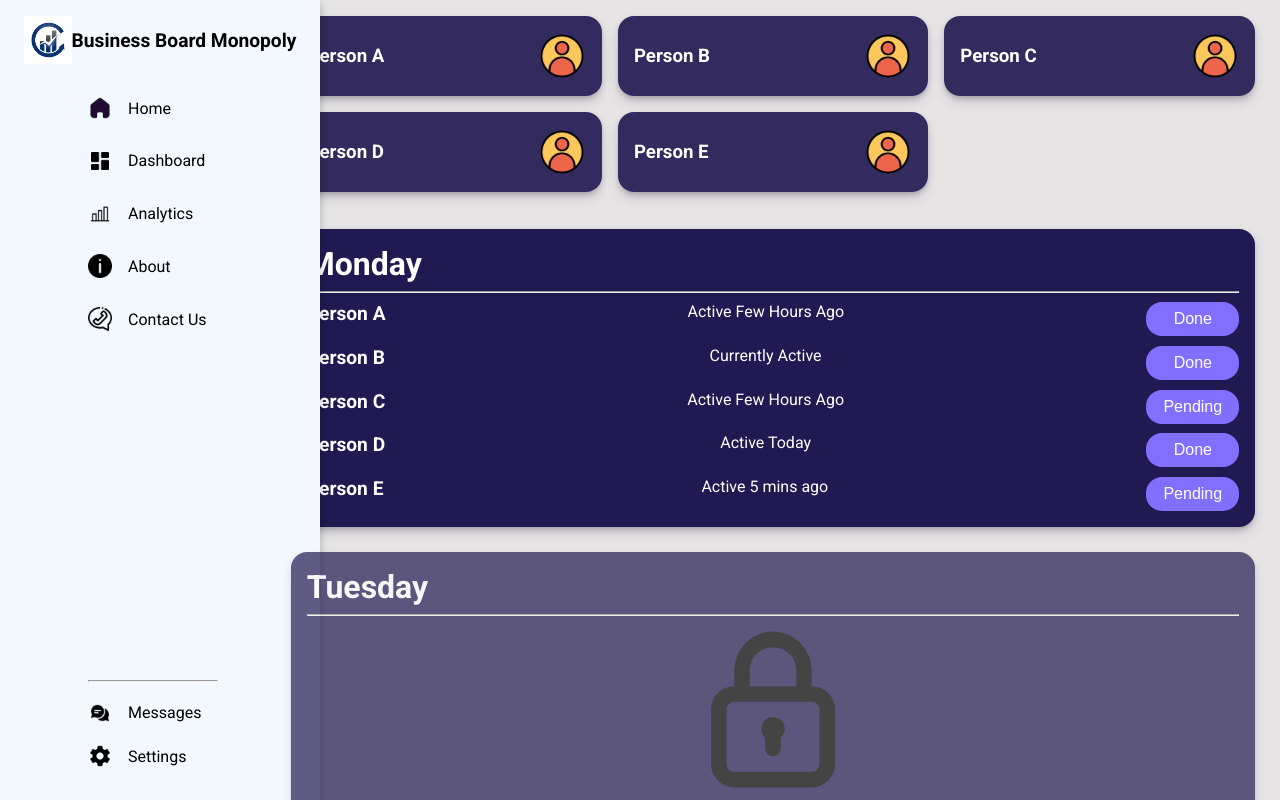
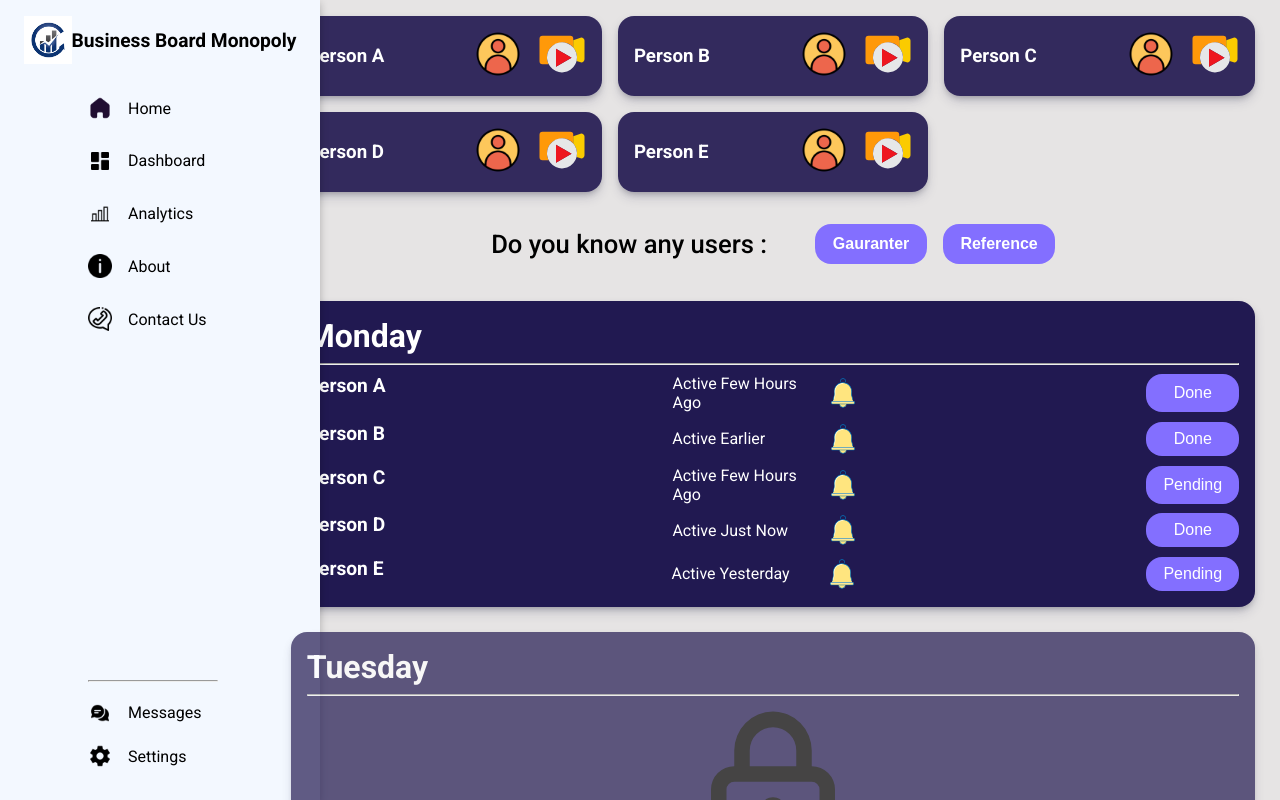
Before and after one commit to vireshkoli/Business-Board-Monopoly, a React (Vite) app: page /dashboard in a window 1280 px wide. Shown: the top 800 px of the page. Built offline with nearby package versions, Linux system fonts and the light colour scheme.

Commit message:
Video call and Poke button added

```diff
--- a/src/Dashboard/Dashboard.css
+++ b/src/Dashboard/Dashboard.css
@@ -25,3 +25,30 @@
   margin-top: 1rem;
   align-items: center;
 }
+.referals{
+  display: flex;
+  align-items: center;
+  gap: 3rem;
+  margin: 1rem 0;
+  width: 90%;
+  justify-content: center;
+  font-size: 1.6rem;
+  font-weight: 500;
+}
+.referals a{
+  text-decoration: none;
+  font-size: 1rem;
+  color: white;
+  font-weight: bold;
+}
+.refbuttons{
+  display: flex;
+  gap: 1rem;
+}
+.refbuttons button{
+  background-color: rgb(131, 111, 255);
+  border: none;
+  width: 7rem;
+  height: 2.5rem;
+  border-radius: 1rem;
+}
--- a/src/Dashboard/Dashboard.jsx
+++ b/src/Dashboard/Dashboard.jsx
@@ -11,11 +11,52 @@ function Dashboard() {
   return (
     <div className="dashboardcontainer">
       <div className="boardmembers">
-        <Members name="Person A" civilscore="300" countryscore="400" boards="10"  invested="5500" />
-        <Members name="Person B" civilscore="300" countryscore="400" boards="10"  invested="5500" />
-        <Members name="Person C" civilscore="300" countryscore="400" boards="10"  invested="5500" />
-        <Members name="Person D" civilscore="300" countryscore="400" boards="10"  invested="5500" />
-        <Members name="Person E" civilscore="300" countryscore="400" boards="10"  invested="5500" />
+        <Members
+          name="Person A"
+          civilscore="300"
+          countryscore="400"
+          boards="10"
+          invested="5500"
+        />
+        <Members
+          name="Person B"
+          civilscore="300"
+          countryscore="400"
+          boards="10"
+          invested="5500"
+        />
+        <Members
+          name="Person C"
+          civilscore="300"
+          countryscore="400"
+          boards="10"
+          invested="5500"
+        />
+        <Members
+          name="Person D"
+          civilscore="300"
+          countryscore="400"
+          boards="10"
+          invested="5500"
+        />
+        <Members
+          name="Person E"
+          civilscore="300"
+          countryscore="400"
+          boards="10"
+          invested="5500"
+        />
+      </div>
+      <div className="referals">
+        <p>Do you know any users :</p>
+        <div className="refbuttons">
+          <button>
+            <a href="">Gauranter</a>
+          </button>
+          <button>
+            <a href="">Reference</a>
+          </button>
+        </div>
       </div>
       <div className="boarddays">
         <Day
--- a/src/Dashboard/Day.css
+++ b/src/Dashboard/Day.css
@@ -23,6 +23,17 @@
     font-size: 1.2rem;
     font-weight: 700;
 }
+.memberspan{
+    width: 20%;
+    display: flex;
+    align-items: center;
+    gap: 0.5rem;
+    justify-content: space-between;
+}
+.memberspan img{
+    width: 2rem;
+    cursor: pointer;
+}
 .day button{
     color: white;
     border: none;
--- a/src/Dashboard/Day.jsx
+++ b/src/Dashboard/Day.jsx
@@ -1,6 +1,7 @@
 import React from "react";
 import "./Day.css";
 import locked from "../assets/Dashboard Assets/lock.svg"
+import poke from "../assets/Dashboard Assets/notification.svg"
 
 function Day(props) {
   return (
@@ -13,27 +14,42 @@ function Day(props) {
         <div className="daydetails">
           <div className="memberstatus">
             <p>{props.member[0]}</p>
-            <span>Active Few Hours Ago</span>
+            <div className="memberspan">
+              <span>Active Few Hours Ago</span>
+              <img src={poke} alt="" />
+            </div>
             <button>{props.status[0]}</button>
           </div>
           <div className="memberstatus">
             <p>{props.member[1]}</p>
-            <span>Currently Active</span>
+            <div className="memberspan">
+              <span>Active Earlier</span>
+              <img src={poke} alt="" />
+            </div>
             <button>{props.status[1]}</button>
           </div>
           <div className="memberstatus">
             <p>{props.member[2]}</p>
-            <span>Active Few Hours Ago</span>
+            <div className="memberspan">
+              <span>Active Few Hours Ago</span>
+              <img src={poke} alt="" />
+            </div>
             <button>{props.status[2]}</button>
           </div>
           <div className="memberstatus">
             <p>{props.member[3]}</p>
-            <span>Active Today</span>
+            <div className="memberspan">
+              <span>Active Just Now</span>
+              <img src={poke} alt="" />
+            </div>
             <button>{props.status[3]}</button>
           </div>
           <div className="memberstatus">
             <p>{props.member[4]}</p>
-            <span>Active 5 mins ago</span>
+            <div className="memberspan">
+              <span>Active Yesterday</span>
+              <img src={poke} alt="" />
+            </div>
             <button>{props.status[4]}</button>
           </div>
         </div>
--- a/src/Dashboard/Members.css
+++ b/src/Dashboard/Members.css
@@ -29,6 +29,9 @@
     align-items: center;
     justify-content: space-between;
   }
+  .membercontentimg{
+    cursor: pointer;
+  }
   .popupcontent{
     /* background-color: aqua; */
     width: 95%;
--- a/src/Dashboard/Members.jsx
+++ b/src/Dashboard/Members.jsx
@@ -1,13 +1,12 @@
-import React from 'react'
-import { useState } from 'react';
+import React from "react";
+import { useState } from "react";
 
-import "./Members.css"
+import "./Members.css";
 
 import memberimg from "../assets/Home Assets/profile.png";
-
+import videocall from "../assets/Dashboard Assets/video-call.svg";
 
 function Members(props) {
-
   const [hover, setHover] = useState(false);
 
   return (
@@ -18,7 +17,10 @@ function Members(props) {
     >
       <div className="membercontent">
         <h3>{props.name}</h3>
+        <div className="membercontentimg">
           <img src={memberimg} alt="memberimg" />
+          <img src={videocall} alt="memberimg" />
+        </div>
       </div>
       {hover ? (
         <div className="popupcontent">
@@ -39,14 +41,16 @@ function Members(props) {
             <span>{props.invested}</span>
           </div>
           <div className="popupdetail">
-                <button><a href="/popupdetails">View Details</a></button>
+            <button>
+              <a href="/popupdetails">View Details</a>
+            </button>
           </div>
         </div>
       ) : (
         ""
       )}
     </div>
-  )
+  );
 }
 
-export default Members
+export default Members;
--- a/src/Profile/Profile.jsx
+++ b/src/Profile/Profile.jsx
@@ -47,8 +47,10 @@ function Profile() {
             <h3>LEGAL STATUS</h3>
             <LegalStatusFields statusfieldname="KYC Status" statustype="Verified"/>
             <LegalStatusFields statusfieldname="Aadhar Status" statustype="Verified"/>
+            <LegalStatusFields statusfieldname="Pan Status" statustype="Verified"/>
             <LegalStatusFields statusfieldname="Credit Score" statustype="Good" scorefield/>
             <LegalStatusFields statusfieldname="Company Score" statustype="Good" scorefield/>
+            <LegalStatusFields statusfieldname="Gomacile licence" statustype="Verified"/>
           </div>
 
           <div className="professional">
```
Also changed, not shown: src/assets/Dashboard Assets/notification.svg (added), src/assets/Dashboard Assets/video-call.svg (added). Lines whose indentation alone changed are shown as unchanged.
